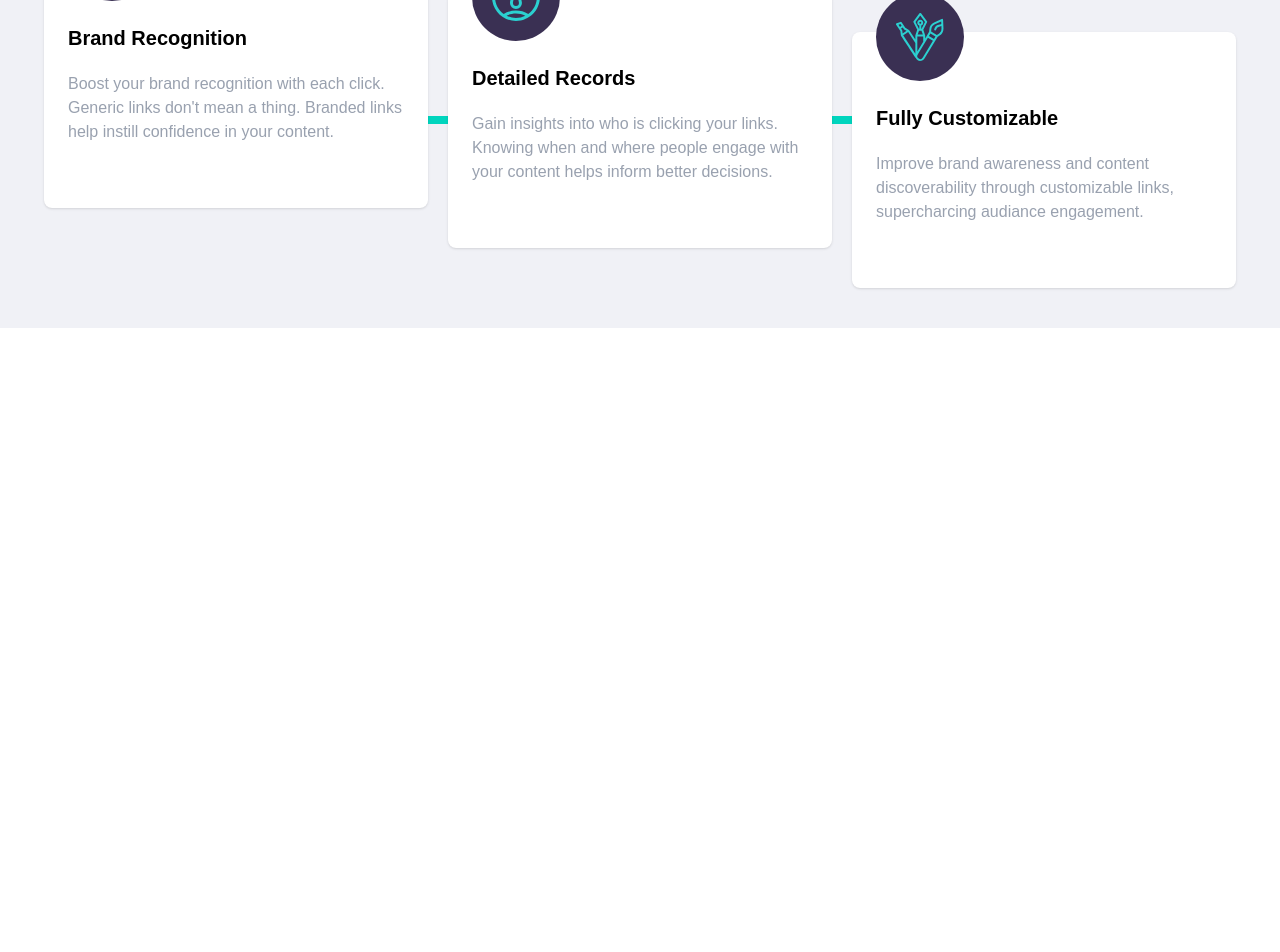
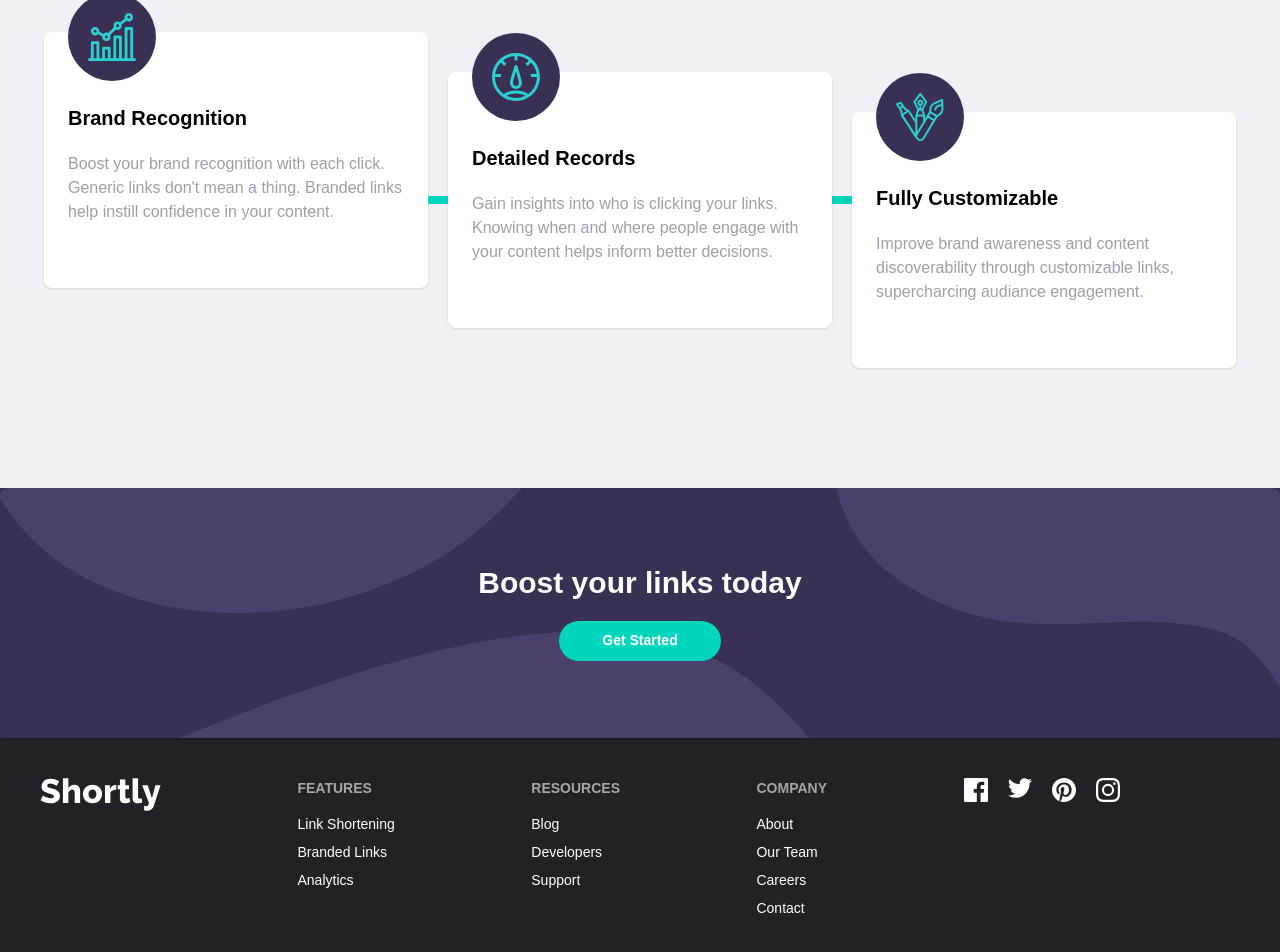
Before and after one commit to Farothtc/url-shortening, a Next.js app: page / in a window 1280 px wide. Shown: the part 1109-2061 px from the top of the page. Before the commit the page ends 1437 px from the top, so only its background shows below. Built offline with nearby package versions, Linux system fonts and the light colour scheme.

Commit message:
feat: footer inserted and page general structure completed

```diff
--- a/src/app/page.tsx
+++ b/src/app/page.tsx
@@ -2,6 +2,7 @@ import Image from "next/image";
 import Nav from "./Components/Nav";
 import StatisticCard from "./Components/StatisticCard";
 import CardData from "./Data/CardData";
+import Footer from "./Components/Footer";
 
 export default function Home() {
   return (
@@ -59,7 +60,7 @@ export default function Home() {
             Track how your links are performing across the web with <br /> our
             advanced statistics dashboard.
           </h2>
-          <div className="relative flex py-10 gap-5">
+          <div className="relative flex py-30 gap-5">
             <div className="absolute top-1/2 left-0 w-full h-2 bg-teal-400 -translate-y-1/2 z-0" />
             {CardData.map((e) => (
               <StatisticCard key={e.id} e={e} />
@@ -67,6 +68,23 @@ export default function Home() {
           </div>
         </div>
       </section>
+      <section className="bg-[#3a3053]">
+        <div className="flex justify-center items-center">
+          <div className="card w-full h-[250px] bg-[url('/bg-boost-desktop.svg')] bg-cover card-xl shadow-sm flex justify-center items-center">
+            <div className="card-body flex justify-center items-center gap-5">
+              <h2 className="card-title text-3xl font-extrabold">
+                Boost your links today
+              </h2>
+              <button className="btn btn-ghost rounded-4xl bg-teal-400 text-white hover:border-teal-700 w-[50%]">
+                Get Started
+              </button>
+            </div>
+          </div>
+        </div>
+      </section>
+      <section className="bg-[#232027]">
+        <Footer />
+      </section>
     </main>
   );
 }
```
